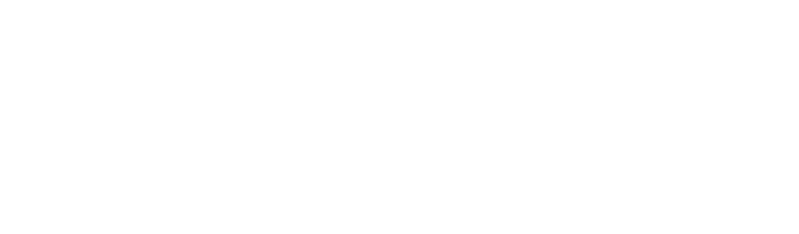
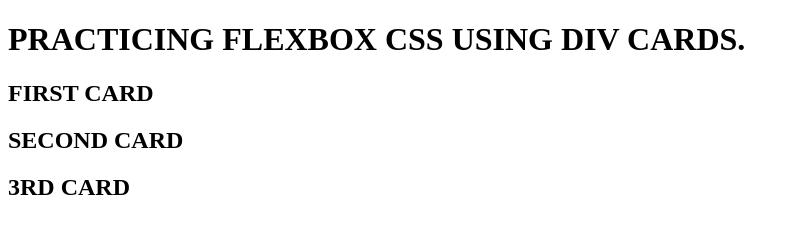
Before and after one commit to andreibasilio-developer/WebTech, a plain HTML site: page css-laboratory/lab5.html in a window 1280 px wide. Shown: the whole page, without its empty margins (0-799 px from the left). Drawn offline with Linux system fonts and the light colour scheme.

Commit message:
Added headings with titles.

```diff
--- a/css-laboratory/lab5.html
+++ b/css-laboratory/lab5.html
@@ -7,10 +7,17 @@
     <link rel="stylesheet" href="style4.css">
 </head>
 <body>
+    <h1>PRACTICING FLEXBOX CSS USING DIV CARDS.</h1>
     <div class="card-container">
-        <div class="card"></div>
-        <div class="card"></div>
-        <div class="card"></div>
+        <div class="card">
+            <h2>FIRST CARD</h2>
+        </div>
+        <div class="card">
+            <h2>SECOND CARD</h2>
+        </div>
+        <div class="card">
+            <h2>3RD CARD</h2>
+        </div>
     </div>
 </body>
 </html>
```
